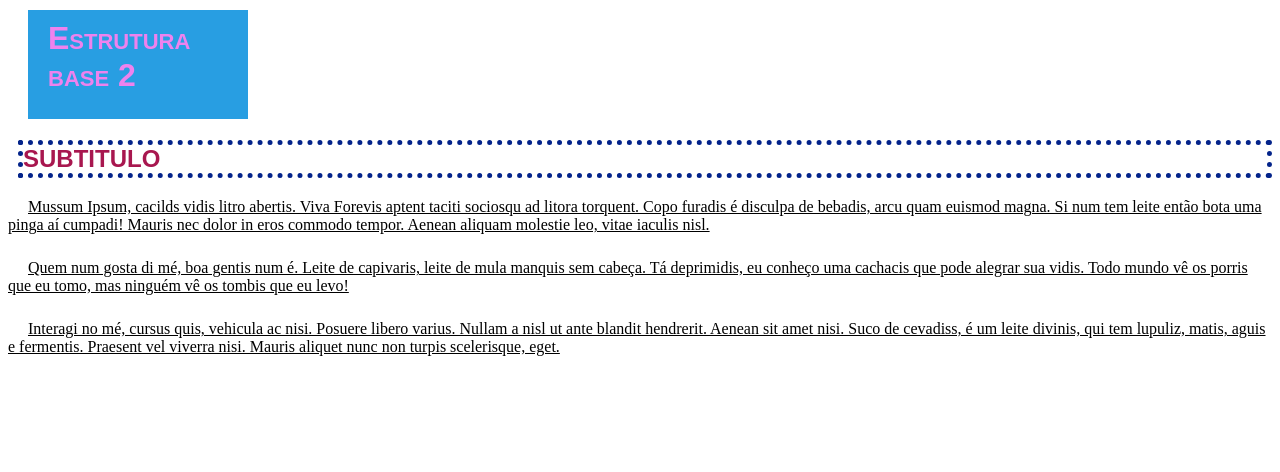
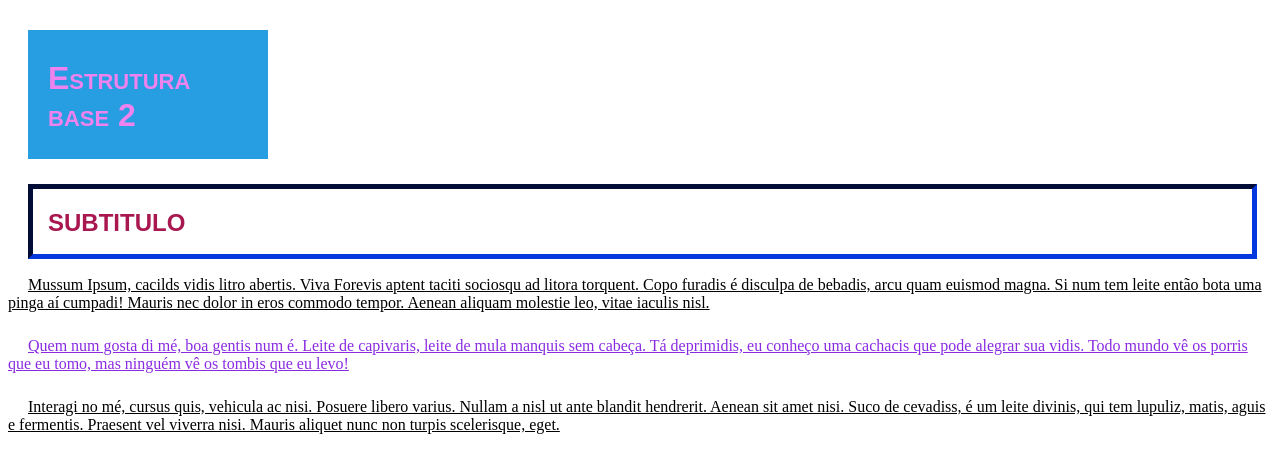
Before and after one commit to jugxavier/testing_html, a plain HTML site: page base2.html in a window 1280 px wide. Drawn offline with Linux system fonts and the light colour scheme.

Commit message:
links_css.html

```diff
--- a/base2.css
+++ b/base2.css
@@ -5,11 +5,14 @@ h1{
     font-variant: small-caps;
     color:violet;
     background-color: rgb(40, 158, 226);
+    margin-top: 30px;
+    margin-right: 20px;
+    margin-bottom: 25px;
     margin-left: 20px;
-    margin-top: 10px;
+    padding-top: 30px;
+    padding-right: 20px;
+    padding-bottom: 25px;
     padding-left: 20px;
-    padding-top: 10px;
-    padding-bottom: 25px;
     scroll-padding-right: 30px;
     width: 200px;
 }
@@ -17,10 +20,16 @@ h1{
         text-transform: uppercase;
         font-family: Arial, Helvetica, sans-serif;
         color:rgb(168, 23, 79);
-        margin-left: 10px;
-        margin-top: 5px;
+        margin-top: 20px;
+        margin-right: 15px;
+        margin-bottom: 17px;
+        margin-left: 20px;
+        padding-top: 20px;
+        padding-right: 15px;
+        padding-bottom: 17px;
+        padding-left: 15px;
         border-color: rgb(3, 35, 138);
-        border-style: dotted;
+        border-style: inset;
         border-width: 5px;
 
         }
@@ -31,6 +40,7 @@ h1{
             text-transform: none;
             color:black;
             margin-bottom: 25px;
+            position: relative;
 
         }
-            #destaque{color:blueviolet}
+            #destaque{color:blueviolet;}
--- a/base2.html
+++ b/base2.html
@@ -18,7 +18,7 @@
             Si num tem leite então bota uma pinga aí cumpadi! Mauris nec dolor in eros commodo tempor.
             Aenean aliquam molestie leo, vitae iaculis nisl.</p>
 
-        <p> Quem num gosta di mé, boa gentis num é. Leite de capivaris, leite de mula manquis sem cabeça.
+        <p id="destaque"> Quem num gosta di mé, boa gentis num é. Leite de capivaris, leite de mula manquis sem cabeça.
             Tá deprimidis, eu conheço uma cachacis que pode alegrar sua vidis.
             Todo mundo vê os porris que eu tomo, mas ninguém vê os tombis que eu levo!</p>
 
--- /dev/null
+++ b/links.css
@@ -0,0 +1,24 @@
+body{
+    font-family: sans-serif;
+    color: rgb(112, 194, 226);
+
+}
+a{
+    color: green
+}
+a:hover{
+    color: red
+}
+a:visited{
+    color:rgb(196, 72, 140)
+}
+a:active{
+    color: orange
+}
+ul li{
+    list-style-type: circle;
+}
+ol li{
+    list-style-type: upper-roman;
+    list-style-position: inside;
+}
```
Also changed, not shown: links.html (added, +27 -0 lines).
